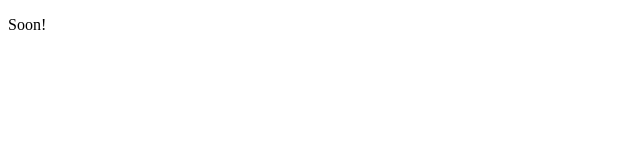
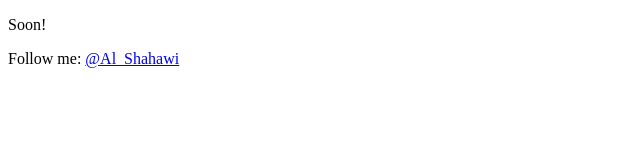
Before and after one commit to AlShahawi/alshahawi.github.io, a plain HTML site: page index.html in a window 1280 px wide. Shown: the whole page, without its empty margins (0-640 px from the left). Drawn offline with Linux system fonts and the light colour scheme.

Commit message:
Add Twitter Link

```diff
--- a/index.html
+++ b/index.html
@@ -5,5 +5,6 @@
 	</head>
 	<body>
 		<p>Soon!</p>
+		<p>Follow me: <a href="https://twitter.com/Al_Shahawi">@Al_Shahawi</a></p>
 	</body>
 </html>
```
